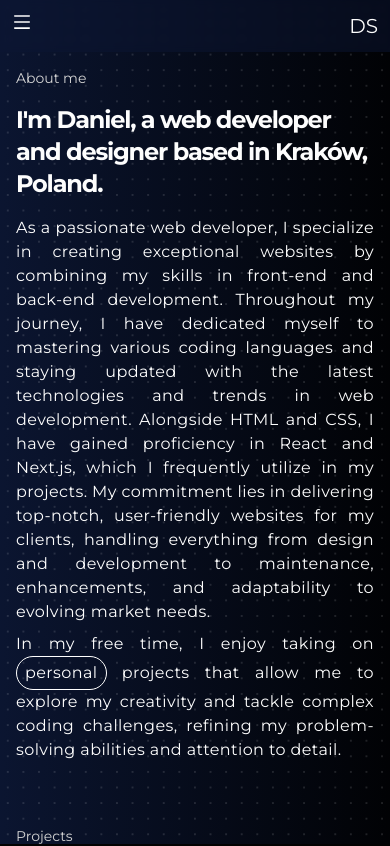
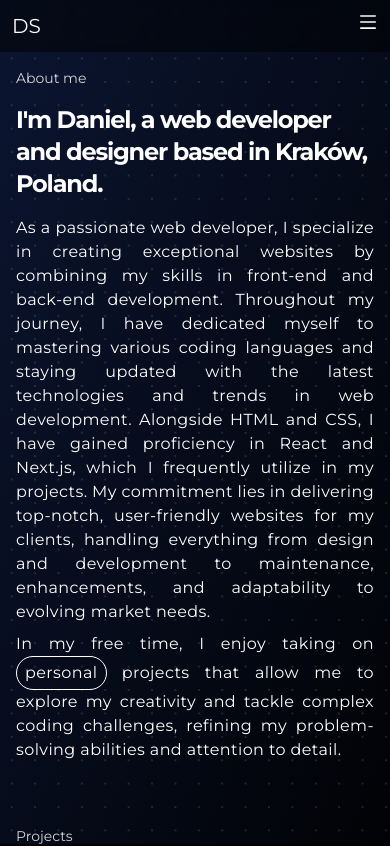
Before and after one commit to daniolsk/daniolsk.github.io, a Next.js app: page / in a window 390 px wide. Shown: the top 846 px of the page. Built offline with nearby package versions, Linux system fonts and the light colour scheme.

Commit message:
fix mobile menu

```diff
--- a/src/components/Main/Main.tsx
+++ b/src/components/Main/Main.tsx
@@ -111,30 +111,39 @@ const Main = () => {
         className={`${style.trailer} pointer-events-none fixed left-0 top-0 z-50 h-8 w-8 rounded-full border-2 border-white bg-white opacity-0 mix-blend-difference contrast-100 transition-all duration-700 ease-out`}
       ></div>
       <div
-        className={`${style.bgImage} animate-slideleft-bg-img-mobile lg:animate-slideleft-bg-img fixed left-0 top-0 -z-30 h-full w-full bg-gradient-to-r from-[#0c1735] to-black bg-[length:120%_120%] bg-[center_40%] opacity-100 transition-all duration-700 ease-out`}
+        className={`${style.bgImage} animate-slideleft-bg-img-mobile lg:animate-slideleft-bg-img fixed left-0 top-0 -z-30 h-full w-full bg-gradient-to-br from-[#0c1735] to-black bg-[length:120%_120%] bg-[center_40%] opacity-100 transition-all duration-700 ease-out`}
       ></div>
       <div
         ref={bgPatternRef}
-        className={`${style.bgPattern} animate-slideleft-bg-mobile lg:animate-slideleft-bg bg-dots fixed left-0 top-0 -z-20 h-full w-full bg-[length:4vmin_4vmin] bg-[0%_0%] opacity-60 transition-all duration-700 ease-out`}
+        className={`${style.bgPattern} animate-slideleft-bg-mobile lg:animate-slideleft-bg bg-dots fixed left-0 top-0 -z-20 h-full w-full bg-[length:6vmin_6vmin] bg-[0%_0%] opacity-60 transition-all duration-700 ease-out md:bg-[length:4vmin_4vmin]`}
       ></div>
       <div>
-        <header className="sticky top-0 z-50 flex justify-between bg-[#0c1735]/50 p-3 text-xl backdrop-blur-sm md:hidden">
-          <AiOutlineMenu onClick={() => setShowMenu(true)} />
+        <header className="sticky top-0 z-10 flex justify-between bg-black/50 p-3 text-xl backdrop-blur-sm md:hidden">
           <div>DS</div>
+          <AiOutlineMenu
+            onClick={() => {
+              setShowMenu(true);
+              document.querySelector("body")!.style.overflowY = "hidden";
+            }}
+          />
         </header>
         <div className="m-auto max-w-screen-xl justify-between gap-8 md:flex md:gap-6 md:px-6 lg:gap-12 lg:px-12 xl:px-16 2xl:px-24">
           <nav
             className={`${
               showMenu ? "left-0" : "left-[-110vw]"
-            } fixed  top-0 z-50 flex h-screen w-full flex-[4] flex-col justify-between bg-black p-4 transition-all ease-out md:sticky md:justify-around md:bg-transparent`}
+            } fixed  top-0 z-10 flex h-[100dvh] w-full flex-[4] flex-col justify-start bg-black p-4 transition-all ease-out md:sticky md:justify-around md:bg-black/0`}
           >
+            <header className="flex justify-between text-xl md:hidden">
+              <div></div>
+              <AiFillCloseCircle
+                onClick={() => {
+                  setShowMenu(false);
+                  document.querySelector("body")!.style.overflowY = "visible";
+                }}
+              />
+            </header>
+            <div className="flex h-full flex-col justify-around">
               <div>
-              <div
-                onClick={() => setShowMenu(false)}
-                className="mb-4 text-2xl md:hidden"
-              >
-                <AiFillCloseCircle />
-              </div>
                 <h1 className="text-4xl font-bold tracking-tighter md:text-5xl">
                   Daniel Skowron
                 </h1>
@@ -208,6 +217,7 @@ const Main = () => {
                 >
                   <AiFillInstagram />
                 </Link>
+              </div>
             </div>
           </nav>
           <main className="flex-[6] p-4 md:py-12 2xl:py-20">
```
Lines whose indentation alone changed are shown as unchanged.
